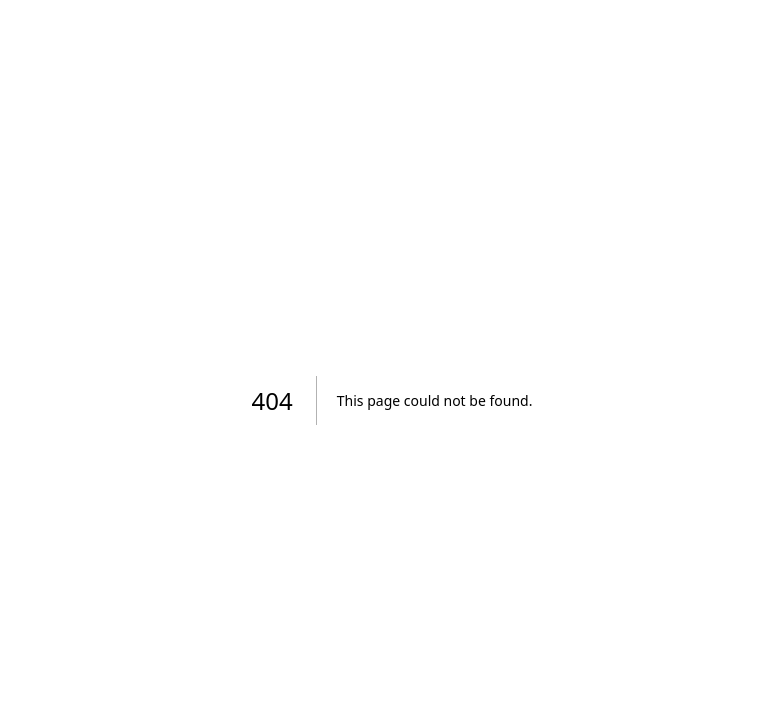
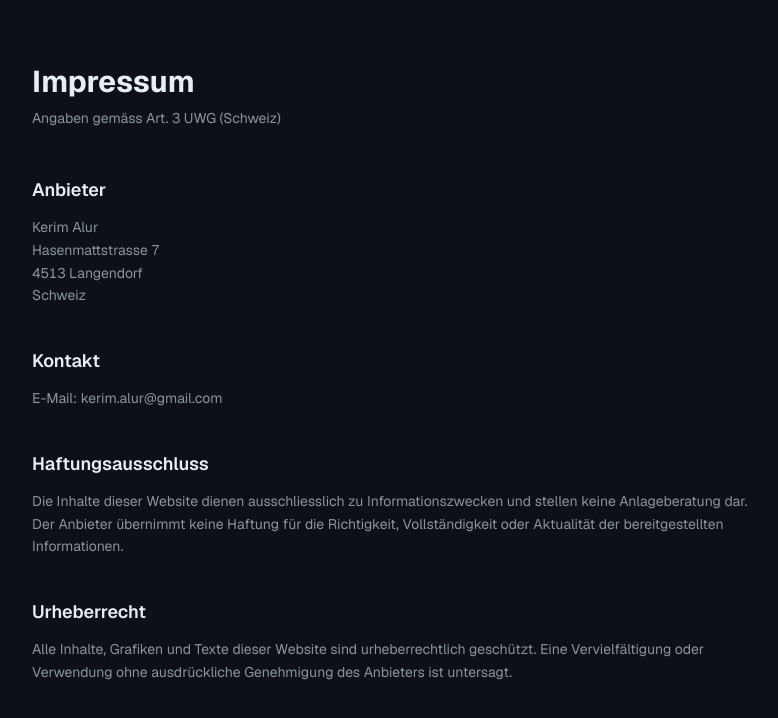
Before and after one commit to kerimalur/GVA-Screener, a Next.js app in the folder frontend-next/: page /impressum in a window 1280 px wide. Before the commit this address had no page. Shown: the top 718 px of the page, without its empty margins (248-1026 px from the left). Built offline with nearby package versions, Linux system fonts and the light colour scheme.

Commit message:
feat: Impressum Seite + Footer-Link

```diff
--- a/frontend-next/app/LandingPage.tsx
+++ b/frontend-next/app/LandingPage.tsx
@@ -664,6 +664,7 @@ export default function LandingPage() {
             <span>© 2026 FX Terminal</span>
           </div>
           <div className="flex flex-wrap gap-5">
+            <Link href="/impressum" className="hover:text-[#c9d3df] transition-colors">Impressum</Link>
             <Link href="/datenschutz" className="hover:text-[#c9d3df] transition-colors">Datenschutz</Link>
             <Link href="/agb" className="hover:text-[#c9d3df] transition-colors">AGB</Link>
             <Link href="/login" className="hover:text-[#c9d3df] transition-colors">Anmelden</Link>
--- /dev/null
+++ b/frontend-next/app/impressum/page.tsx
@@ -0,0 +1,41 @@
+export default function ImpressumPage() {
+  return (
+    <div className="min-h-screen bg-bg text-text">
+      <div className="max-w-3xl mx-auto px-6 py-16">
+        <h1 className="text-3xl font-bold mb-2">Impressum</h1>
+        <p className="text-muted text-sm mb-12">Angaben gemäss Art. 3 UWG (Schweiz)</p>
+
+        <section className="mb-10">
+          <h2 className="text-lg font-semibold mb-3">Anbieter</h2>
+          <p className="text-sm text-muted leading-relaxed">
+            Kerim Alur<br />
+            Hasenmattstrasse 7<br />
+            4513 Langendorf<br />
+            Schweiz
+          </p>
+        </section>
+
+        <section className="mb-10">
+          <h2 className="text-lg font-semibold mb-3">Kontakt</h2>
+          <p className="text-sm text-muted leading-relaxed">
+            E-Mail: kerim.alur@gmail.com
+          </p>
+        </section>
+
+        <section className="mb-10">
+          <h2 className="text-lg font-semibold mb-3">Haftungsausschluss</h2>
+          <p className="text-sm text-muted leading-relaxed">
+            Die Inhalte dieser Website dienen ausschliesslich zu Informationszwecken und stellen keine Anlageberatung dar. Der Anbieter übernimmt keine Haftung für die Richtigkeit, Vollständigkeit oder Aktualität der bereitgestellten Informationen.
+          </p>
+        </section>
+
+        <section className="mb-10">
+          <h2 className="text-lg font-semibold mb-3">Urheberrecht</h2>
+          <p className="text-sm text-muted leading-relaxed">
+            Alle Inhalte, Grafiken und Texte dieser Website sind urheberrechtlich geschützt. Eine Vervielfältigung oder Verwendung ohne ausdrückliche Genehmigung des Anbieters ist untersagt.
+          </p>
+        </section>
+      </div>
+    </div>
+  );
+}
--- a/frontend-next/proxy.ts
+++ b/frontend-next/proxy.ts
@@ -39,7 +39,8 @@ export async function proxy(request: NextRequest) {
     pathname.startsWith("/auth") ||
     pathname.startsWith("/upgrade") ||
     pathname.startsWith("/agb") ||
-    pathname.startsWith("/datenschutz");
+    pathname.startsWith("/datenschutz") ||
+    pathname.startsWith("/impressum");
   // Hinweis: /api/* ist laut matcher bereits ausgenommen (inkl. /api/stripe/webhook)
 
   if (!user && !isPublic) {
```
